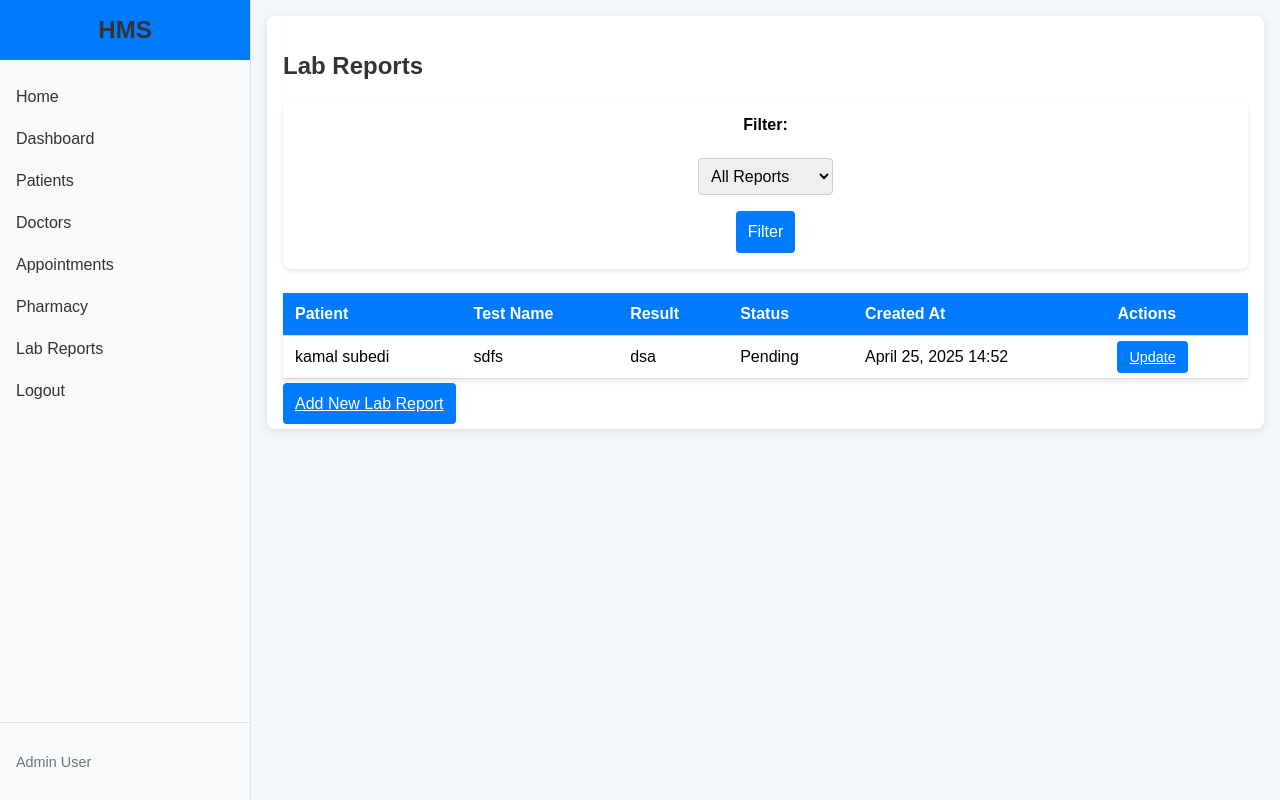
After one commit to kamalsubedi167/Hospital-management-system, a Django app: page /lab-reports/ in a window 1280 px wide. The commit adds this page. Run offline with Django 5.2, Linux system fonts and the light colour scheme; a user stored in the database is signed in; data comes from the database, SQL or seed files in the repository.

Commit message:
Completed Day 12: Lab Reports Module with add, list, update, and filter functionality

```diff
--- a/core/urls.py
+++ b/core/urls.py
@@ -18,4 +18,7 @@ urlpatterns = [
     path('pharmacy/', views.medicine_list, name='medicine_list'),
     path('pharmacy/add/', views.add_medicine, name='add_medicine'),
     path('pharmacy/update/<int:id>/', views.update_medicine_stock, name='update_medicine_stock'),
+    path('lab-reports/', views.lab_report_list, name='lab_report_list'),
+    path('lab-reports/add/', views.add_lab_report, name='add_lab_report'),
+    path('lab-reports/update/<int:id>/', views.update_lab_report, name='update_lab_report'),
 ]
--- a/core/views.py
+++ b/core/views.py
@@ -1,7 +1,7 @@
 from django.shortcuts import render, redirect, get_object_or_404
 from django.contrib.auth.decorators import login_required
 from .models import Patient, Doctor, Appointment, Medicine, LabReport
-from .forms import PatientForm, DoctorForm, AppointmentForm, MedicineForm
+from .forms import PatientForm, DoctorForm, AppointmentForm, MedicineForm, LabReportForm
 from django.db.models import Q, Count
 from django.utils import timezone
 from datetime import date
@@ -187,3 +187,39 @@ def update_medicine_stock(request, id):
     else:
         form = MedicineForm(instance=medicine)
     return render(request, 'update_medicine_stock.html', {'form': form, 'medicine': medicine})
+
+@login_required
+def lab_report_list(request):
+    show_pending = request.GET.get('show_pending', 'all')
+    if show_pending == 'pending':
+        lab_reports = LabReport.objects.filter(is_pending=True)
+    else:
+        lab_reports = LabReport.objects.all()
+    context = {
+        'lab_reports': lab_reports,
+        'show_pending': show_pending,
+    }
+    return render(request, 'lab_report_list.html', context)
+
+@login_required
+def add_lab_report(request):
+    if request.method == 'POST':
+        form = LabReportForm(request.POST)
+        if form.is_valid():
+            form.save()
+            return redirect('lab_report_list')
+    else:
+        form = LabReportForm()
+    return render(request, 'add_lab_report.html', {'form': form})
+
+@login_required
+def update_lab_report(request, id):
+    lab_report = get_object_or_404(LabReport, id=id)
+    if request.method == 'POST':
+        form = LabReportForm(request.POST, instance=lab_report)
+        if form.is_valid():
+            form.save()
+            return redirect('lab_report_list')
+    else:
+        form = LabReportForm(instance=lab_report)
+    return render(request, 'update_lab_report.html', {'form': form, 'lab_report': lab_report})
--- a/static/css/style.css
+++ b/static/css/style.css
@@ -348,3 +348,36 @@ h2, h3 {
     padding: 1rem;
     border-radius: 8px;
 }
+/* Lab Report Table */
+.lab-report-table {
+    width: 100%;
+    border-collapse: collapse;
+    margin-bottom: 1rem;
+    background: white;
+    box-shadow: 0 2px 5px rgba(0,0,0,0.1);
+}
+
+.lab-report-table th, .lab-report-table td {
+    padding: 0.75rem;
+    text-align: left;
+    border-bottom: 1px solid #ddd;
+}
+
+.lab-report-table th {
+    background-color: #007bff;
+    color: white;
+}
+
+.lab-report-table tr:hover {
+    background-color: #f1f1f1;
+}
+
+/* Lab Report Form */
+.lab-report-form {
+    display: flex;
+    flex-direction: column;
+    gap: 1rem;
+    background: white;
+    padding: 1rem;
+    border-radius: 8px;
+}
--- a/templates/add_patient.html
+++ b/templates/add_patient.html
@@ -46,7 +46,7 @@
                 {{ form.secondary_phone }}
             </div>
             <div class="form-group">
-                <label for="{{ form.email.id_for_label }}">Email</label>
+                <label for="{{ form.email.id_for_label }}">Email *</label>
                 {{ form.email }}
             </div>
             <div class="form-group">
--- a/templates/base.html
+++ b/templates/base.html
@@ -22,6 +22,7 @@
                     <a href="{% url 'doctor_list' %}" class="sidebar-link">Doctors</a>
                     <a href="{% url 'appointment_list' %}" class="sidebar-link">Appointments</a>
                     <a href="{% url 'medicine_list' %}" class="sidebar-link">Pharmacy</a>
+                    <a href="{% url 'lab_report_list' %}" class="sidebar-link">Lab Reports</a>
                     <button onclick="document.getElementById('logout-form').submit()" class="sidebar-link sidebar-button">Logout</button>
                     <form id="logout-form" method="post" action="{% url 'logout' %}" style="display: none;">
                         {% csrf_token %}
--- /dev/null
+++ b/templates/lab_report_list.html
@@ -0,0 +1,51 @@
+{% extends 'base.html' %}
+{% load static %}
+
+{% block content %}
+    <div class="content-wrapper">
+        <div class="form-container">
+            <h2>Lab Reports</h2>
+            <form method="get" class="filter-form">
+                <div class="form-group">
+                    <label for="show_pending">Filter:</label>
+                    <select name="show_pending" id="show_pending">
+                        <option value="all" {% if show_pending == 'all' %}selected{% endif %}>All Reports</option>
+                        <option value="pending" {% if show_pending == 'pending' %}selected{% endif %}>Pending Only</option>
+                    </select>
+                    <button type="submit" class="btn btn-primary">Filter</button>
+                </div>
+            </form>
+            {% if lab_reports %}
+                <table class="lab-report-table">
+                    <thead>
+                        <tr>
+                            <th>Patient</th>
+                            <th>Test Name</th>
+                            <th>Result</th>
+                            <th>Status</th>
+                            <th>Created At</th>
+                            <th>Actions</th>
+                        </tr>
+                    </thead>
+                    <tbody>
+                        {% for report in lab_reports %}
+                            <tr>
+                                <td>{{ report.patient.first_name }} {{ report.patient.last_name }}</td>
+                                <td>{{ report.test_name }}</td>
+                                <td>{{ report.result|truncatewords:10 }}</td>
+                                <td>{{ report.is_pending|yesno:"Pending,Completed" }}</td>
+                                <td>{{ report.created_at|date:"F d, Y H:i" }}</td>
+                                <td>
+                                    <a href="{% url 'update_lab_report' report.id %}" class="btn btn-primary btn-small">Update</a>
+                                </td>
+                            </tr>
+                        {% endfor %}
+                    </tbody>
+                </table>
+            {% else %}
+                <p>No lab reports found.</p>
+            {% endif %}
+            <a href="{% url 'add_lab_report' %}" class="btn btn-primary">Add New Lab Report</a>
+        </div>
+    </div>
+{% endblock %}
```
Also changed, not shown: core/forms.py (+12 -1 lines), core/models.py (+54 -60 lines), templates/add_lab_report.html (added, +31 -0 lines), templates/update_lab_report.html (added, +31 -0 lines), core/migrations/0004_rename_uploaded_at_labreport_created_at_and_more.py (added), core/migrations/0005_remove_labreport_report_file_alter_labreport_result_and_more.py (added), db.sqlite3.
